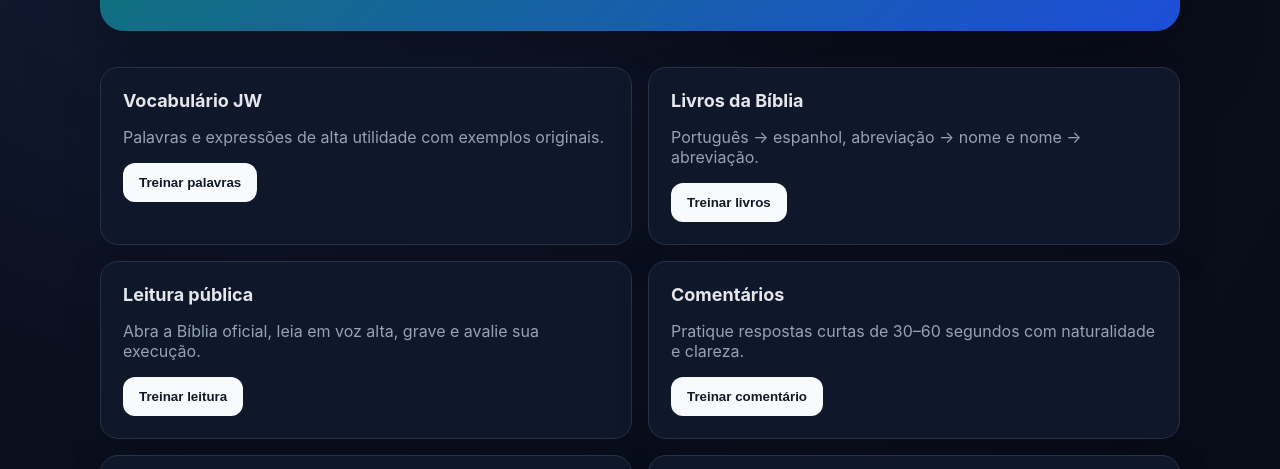
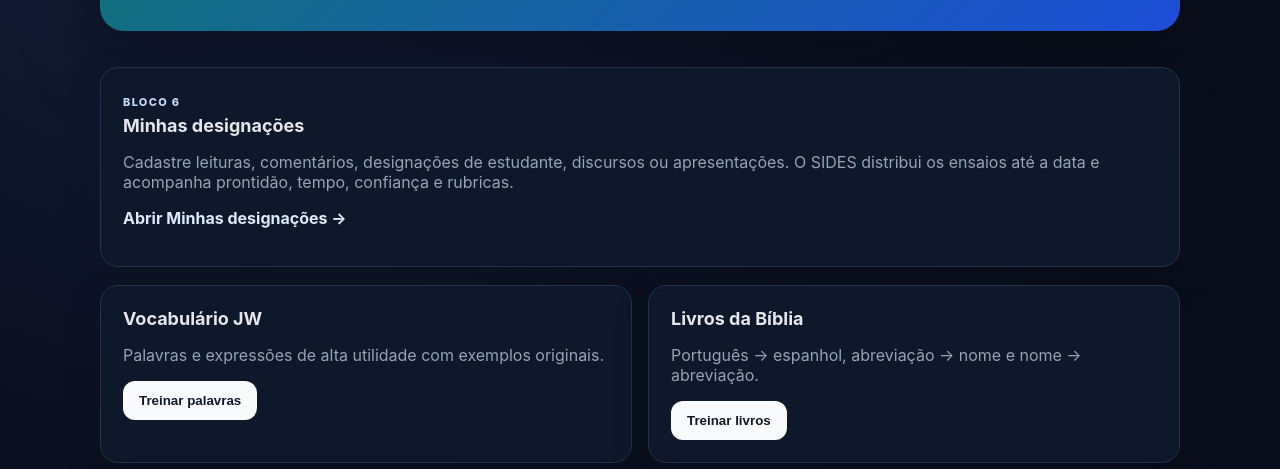
Before and after one commit to gustafsom/sides, a website: page public/jw.html in a window 1280 px wide. Shown: the part 323-792 px from the top of the page. Drawn offline with Linux system fonts and the light colour scheme; no server answers.

Commit message:
feat: link assignments from JW track

```diff
--- a/public/jw.html
+++ b/public/jw.html
@@ -21,6 +21,12 @@
 
   <section id="summary" class="stats"></section>
 
+  <section class="card">
+    <div class="sectionTitle"><div><span class="eyebrow">Bloco 6</span><h2>Minhas designações</h2></div></div>
+    <p class="sub">Cadastre leituras, comentários, designações de estudante, discursos ou apresentações. O SIDES distribui os ensaios até a data e acompanha prontidão, tempo, confiança e rubricas.</p>
+    <p><a class="headerLink" href="/assignments.html">Abrir Minhas designações →</a></p>
+  </section>
+
   <div class="grid two jwGrid">
     <section class="card"><h2>Vocabulário JW</h2><p class="sub">Palavras e expressões de alta utilidade com exemplos originais.</p><button id="vocabBtn">Treinar palavras</button></section>
     <section class="card"><h2>Livros da Bíblia</h2><p class="sub">Português → espanhol, abreviação → nome e nome → abreviação.</p><button id="booksBtn">Treinar livros</button></section>
@@ -31,7 +37,6 @@
   </div>
 
   <section class="card"><h2>Foco de aprendizagem</h2><div id="weakest"></div></section>
-
   <section id="practice" class="practice card hidden"></section>
 
   <section class="card legalNote"><h2>Limite de conteúdo</h2><p>O SIDES não copia, extrai, armazena nem redistribui versículos, artigos, publicações, imagens, vídeos ou áudios do JW.org. Para treinos baseados em uma publicação, use o recurso oficial em outra aba ou no JW Library.</p></section>
```
